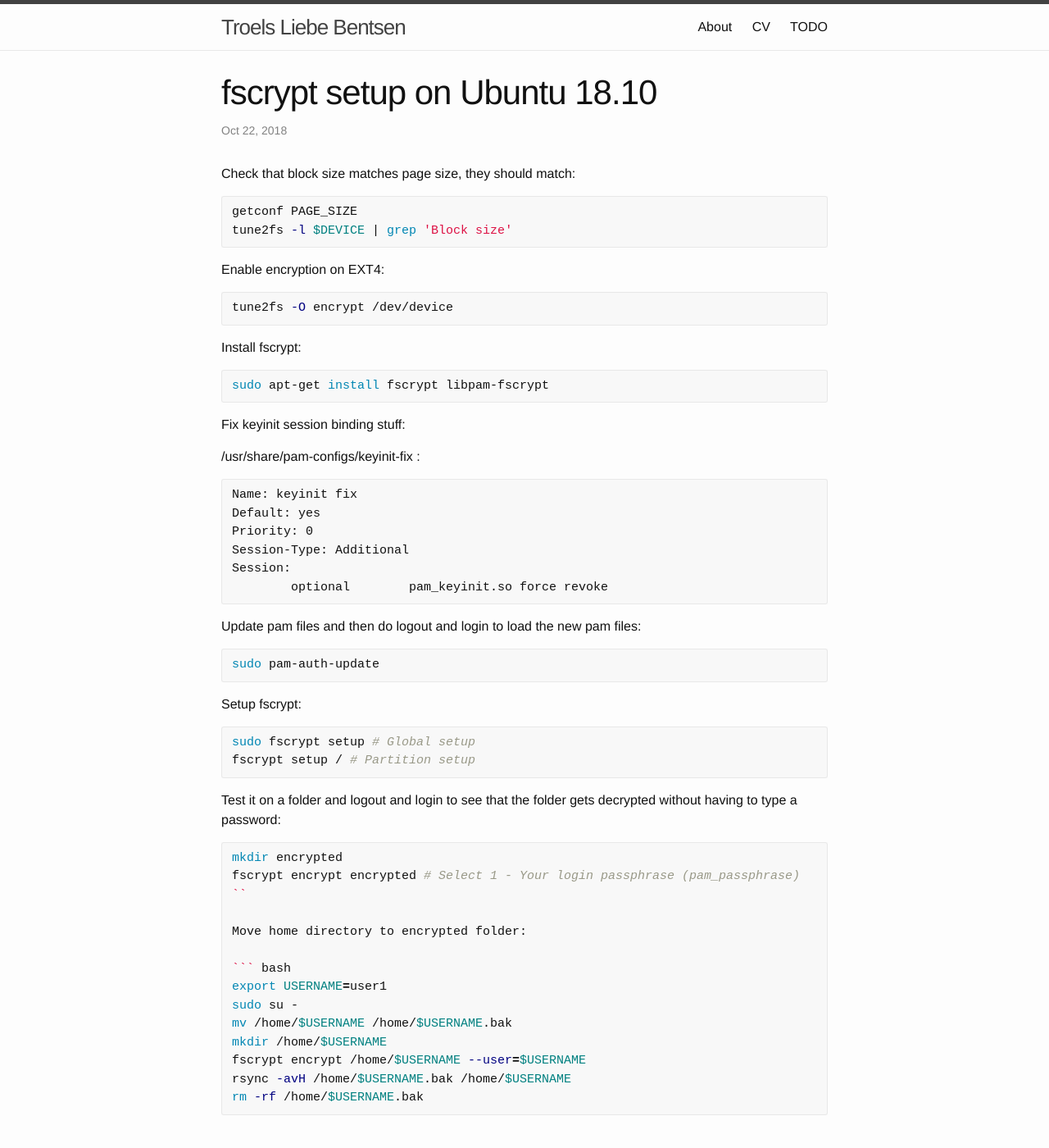
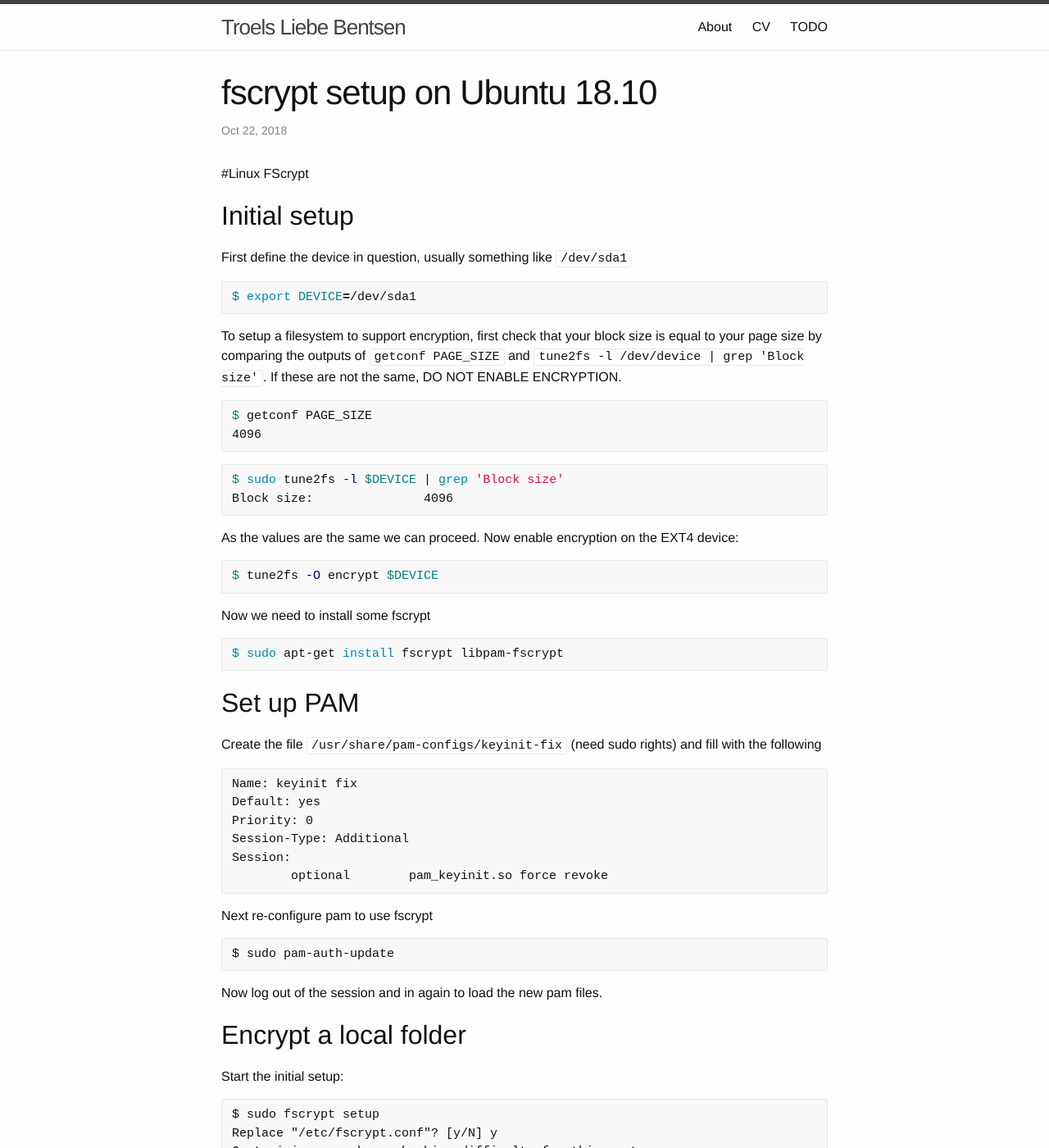
Before and after one commit to tlbdk/tlbdk.github.io, a Jekyll site: the page built from _posts/2018-10-22-fscrypt.md, in a window 1280 px wide and 1400 px high. Shown: the whole window at 82% size. Built offline with Jekyll 4.4.1, drawn with Linux system fonts in a browser that asks for light colours; some of the changed text lies outside the part shown.

Commit message:
Updated documentation with more annotation

````diff
--- a/_posts/2018-10-22-fscrypt.md
+++ b/_posts/2018-10-22-fscrypt.md
@@ -5,31 +5,40 @@ date:   2018-10-22 19:30:00 +0200
 categories: FSCrypt
 permalink: /ubuntu/2018/10/22/fscrypt.html
 ---
+#Linux FScrypt
 
-Check that block size matches page size, they should match:
-
-``` bash
-getconf PAGE_SIZE
-tune2fs -l $DEVICE | grep 'Block size'
+## Initial setup
+First define the device in question, usually something like `/dev/sda1`
+```bash
+$ export DEVICE=/dev/sda1
 ```
 
-Enable encryption on EXT4:
+To setup a filesystem to support encryption, first check that your block size is equal to your page size by comparing the outputs of `getconf PAGE_SIZE` and `tune2fs -l /dev/device | grep 'Block size'`. If these are not the same, DO NOT ENABLE ENCRYPTION.
 
-``` bash
-tune2fs -O encrypt /dev/device
+```bash
+$ getconf PAGE_SIZE
+4096
+```
+```bash
+$ sudo tune2fs -l $DEVICE | grep 'Block size'
+Block size:               4096
+```
+As the values are the same we can proceed. Now enable encryption on the EXT4 device:
+
+
+```bash
+$ tune2fs -O encrypt $DEVICE
 ```
 
-Install fscrypt:
+Now we need to install some fscrypt
 
-``` bash
-sudo apt-get install fscrypt libpam-fscrypt
+```bash
+$ sudo apt-get install fscrypt libpam-fscrypt
 ```
 
-Fix keyinit session binding stuff:
-
-/usr/share/pam-configs/keyinit-fix :
-
-``` text
+## Set up PAM
+Create the file `/usr/share/pam-configs/keyinit-fix` (need sudo rights) and fill with the following
+```text
 Name: keyinit fix
 Default: yes
 Priority: 0
@@ -38,34 +47,42 @@ Session:
 	optional	pam_keyinit.so force revoke
 ```
 
-Update pam files and then do logout and login to load the new pam files:
+Next re-configure pam to use fscrypt
+```
+$ sudo pam-auth-update
+```
+Now log out of the session and in again to load the new pam files.
 
-``` bash
-sudo pam-auth-update
+## Encrypt a local folder
+
+Start the initial setup:
 ```
+$ sudo fscrypt setup
+Replace "/etc/fscrypt.conf"? [y/N] y
+Customizing passphrase hashing difficulty for this system...
+Created global config file at "/etc/fscrypt.conf".
+```
+The setup encryption on the root partition
+```
+$ sudo fscrypt setup /
+```
+Finally encrypt a test folder
+```
+$ mkdir encrypted
+$ fscrypt encrypt /encrypted # Select 1 - Your login passphrase (pam_passphrase)
+```
+Logout and login to see that the folder gets decrypted without having to type a password. It is transparent to the yourself, but other user will see files with random names and encrypted content.
 
-Setup fscrypt:
+## Encrypt the home partitition
+Do this as in a TTY terminal (i.e. `CTRL-ALT 1`) as root or another user as your system might act strange if your are graphically logged in while doing this.
 
-``` bash
-sudo fscrypt setup # Global setup
-fscrypt setup / # Partition setup
+```bash
+$ export USERNAME=user1
+$ sudo su -
+$ mv /home/$USERNAME /home/$USERNAME.bak
+$ mkdir /home/$USERNAME
+$ fscrypt encrypt /home/$USERNAME --user=$USERNAME
+$ rsync -avH --info=progress2 --info=name0 /home/$USERNAME.bak /home/$USERNAME
+$ rm -rf /home/$USERNAME.bak
 ```
-
-Test it on a folder and logout and login to see that the folder gets decrypted without having to type a password:
-
-``` bash
-mkdir encrypted
-fscrypt encrypt encrypted # Select 1 - Your login passphrase (pam_passphrase)
-``
-
-Move home directory to encrypted folder:
-
-``` bash
-export USERNAME=user1
-sudo su -
-mv /home/$USERNAME /home/$USERNAME.bak
-mkdir /home/$USERNAME
-fscrypt encrypt /home/$USERNAME --user=$USERNAME
-rsync -avH /home/$USERNAME.bak /home/$USERNAME
-rm -rf /home/$USERNAME.bak
-```
+The strange options for the rsync is just to provide a more easy readable progress when there are several hundred thousand files.
````
